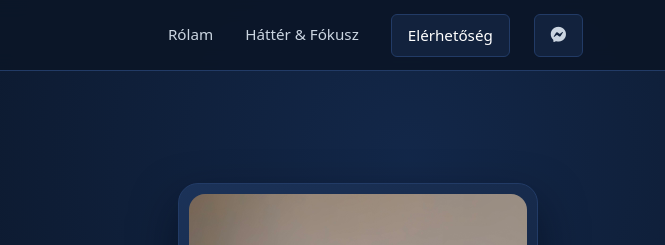
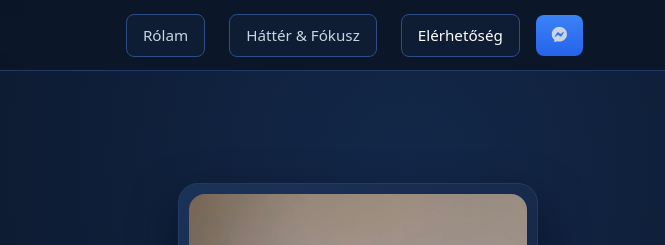
Before and after one commit to ZmintZolika/zolcode.hu, a plain HTML site: page index.html in a window 1280 px wide. Shown: the top 245 px of the page, 615-1280 px from the left. Drawn offline with nearby package versions, Linux system fonts and the light colour scheme.

Commit message:
fix: messenger next to hamburgermenu, header menu items looks fixed

```diff
--- a/index.html
+++ b/index.html
@@ -31,27 +31,29 @@
       </a>
 
       <!-- Mobil menü gomb -->
-      <button class="navbar-toggler border-secondary" type="button" data-bs-toggle="collapse" data-bs-target="#navbarContent" aria-controls="navbarContent" aria-expanded="false" aria-label="Menü megnyitása">
-        <span class="navbar-toggler-icon"></span>
-      </button>
+      <div class="d-flex align-items-center gap-2 order-lg-last ms-lg-3">
+        <a class="nav-link btn-cobalt px-3 py-2 d-flex align-items-center justify-content-center" href="https://m.me/1382968808240630" target="_blank" rel="noopener noreferrer" aria-label="Messenger">
+          <i class="bi bi-messenger"></i>
+        </a>
+
+        <button class="navbar-toggler border-secondary" type="button" data-bs-toggle="collapse" data-bs-target="#navbarContent" aria-controls="navbarContent" aria-expanded="false" aria-label="Menü megnyitása">
+          <span class="navbar-toggler-icon"></span>
+        </button>
+      </div>
 
       <!-- Menüpontok -->
       <div class="collapse navbar-collapse" id="navbarContent">
         <ul class="navbar-nav ms-auto mb-2 mb-lg-0 gap-lg-3">
           <li class="nav-item">
-            <a class="nav-link" href="#rolam">Rólam</a>
+            <a class="nav-link btn-outline-cobalt px-3 ms-lg-2 d-flex align-items-center justify-content-center" href="#rolam">Rólam</a>
           </li>
           <li class="nav-item">
-            <a class="nav-link" href="#hatter">Háttér &amp; Fókusz</a>
+            <a class="nav-link btn-outline-cobalt px-3 ms-lg-2 d-flex align-items-center justify-content-center" href="#hatter">Háttér &amp; Fókusz</a>
           </li>
           <li class="nav-item">
-            <a class="nav-link btn-nav-cta px-3 ms-lg-2" href="#kapcsolat">Elérhetőség</a>
+            <a class="nav-link btn-outline-cobalt px-3 ms-lg-2 d-flex align-items-center justify-content-center" href="#kapcsolat">Elérhetőség</a>
           </li>
-          <li class="nav-item">
-              <a class="nav-link btn-nav-cta px-3 ms-lg-2 d-inline-flex align-items-center justify-content-center" href="https://m.me/1382968808240630" target="_blank" rel="noopener noreferrer" aria-label="Messenger">
-              <i class="bi bi-messenger"></i>
-              </a>
-          </li>
+
         </ul>
       </div>
     </div>
```
